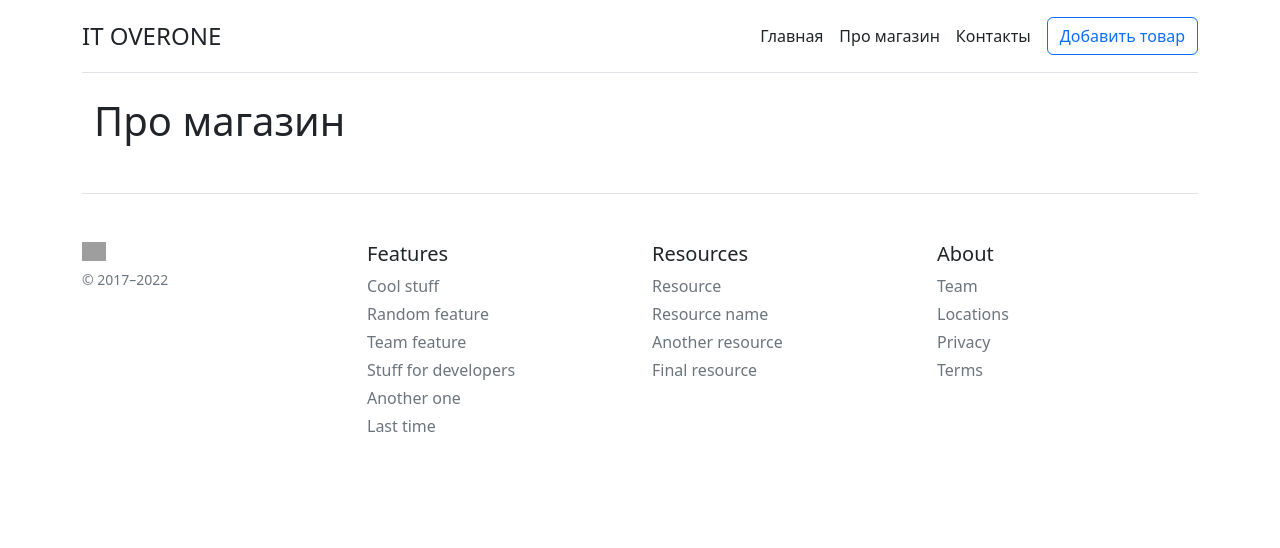
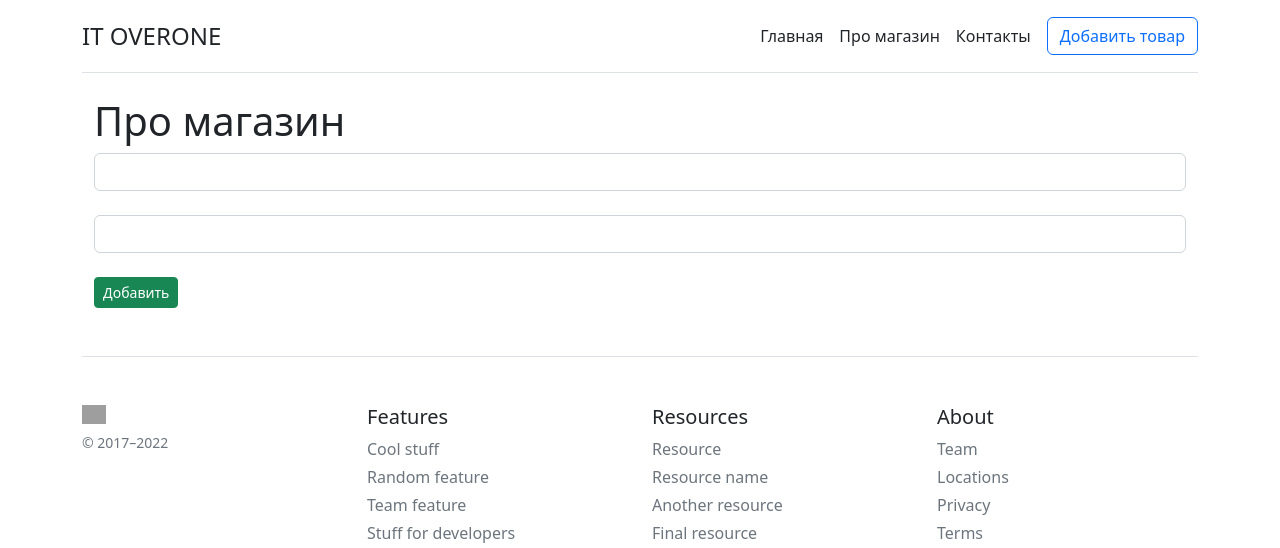
Before and after one commit to Vadimm100/shoponline, a Flask app: page /create in a window 1280 px wide. Shown: the top 548 px of the page. Run offline with Flask 2, Linux system fonts and the light colour scheme; grey boxes are pictures that could not be loaded.

Commit message:
start project

```diff
--- a/app.py
+++ b/app.py
@@ -3,6 +3,7 @@ from flask_sqlalchemy import SQLAlchemy
 
 app = Flask(__name__)
 app.config['SQLALCHEMY_DATABASE_URI'] = 'sqlite:///shop.db'
+app.config['SQLALCHEMY_TRACK_MODIFICATIONS'] = False
 db = SQLAlchemy(app)
 
 class Item(db.Model):
--- a/templates/create.html
+++ b/templates/create.html
@@ -9,7 +9,9 @@
     <div class="container">
         <h1>Про магазин</h1>
         <form method="post">
-
+            <input type="text" class="form-control" name="title" id="title"><br>
+            <input type="number" class="form-control" name="price" id="price"><br>
+            <button class="btn btn-success btn-sm" type="submit">Добавить</button><br>
         </form>
     </div>
 
```
